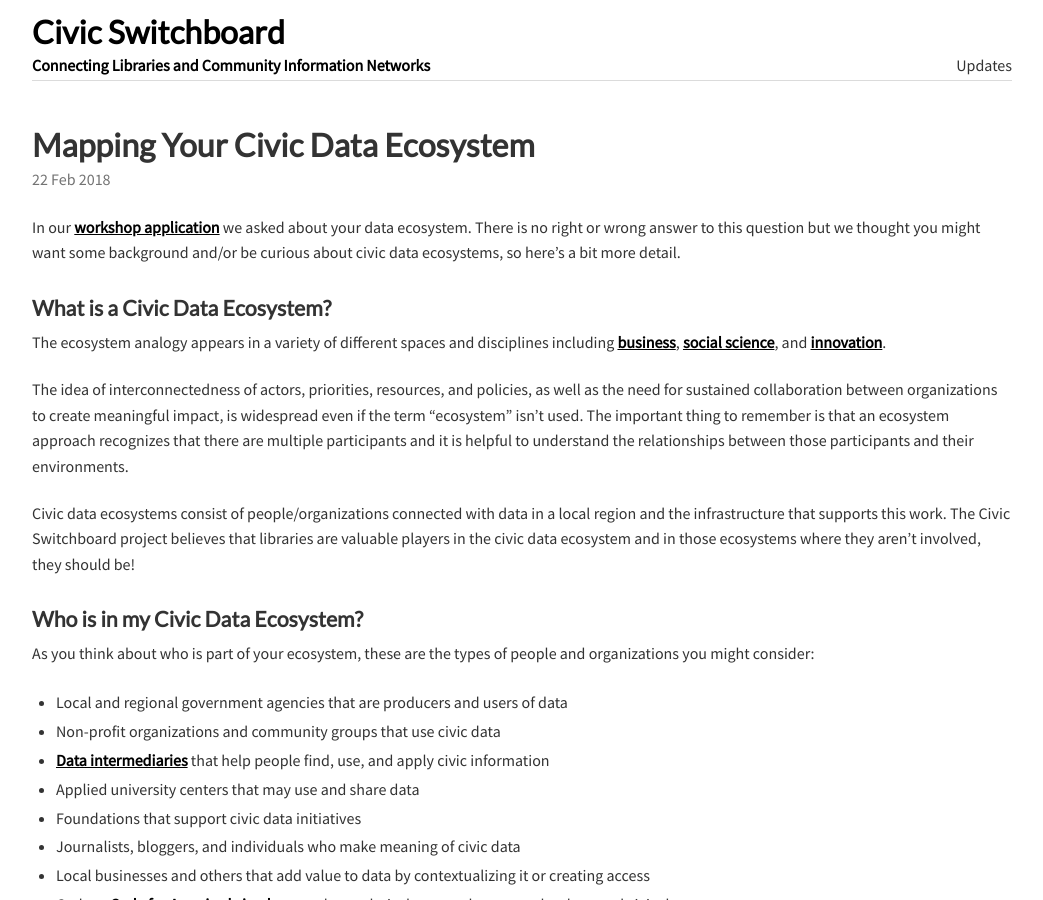
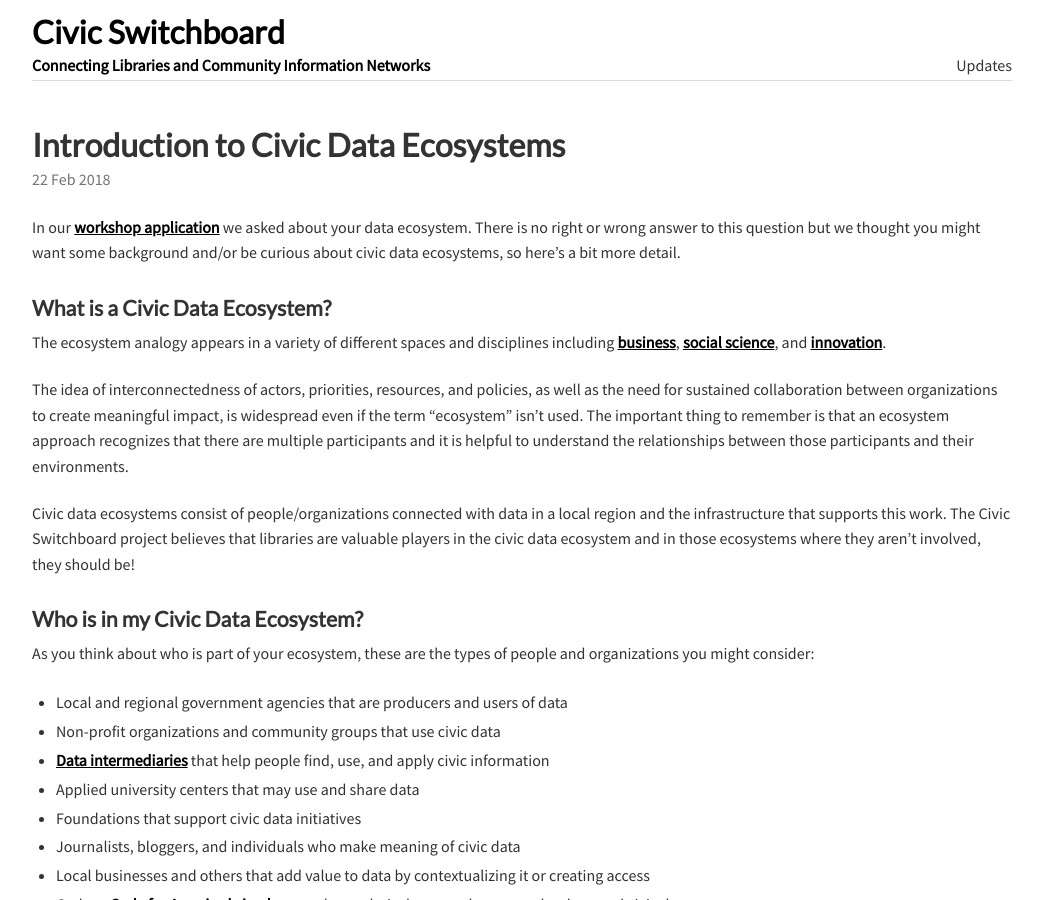
Before and after one commit to civic-switchboard/civic-switchboard.github.io.first, a Jekyll site: the page built from _posts/2018-02-22-post_4.md, in a window 1280 px wide and 900 px high. Shown: the whole window, without its empty margins (118-1161 px from the left). Built offline with Jekyll 4.4.1, drawn with Linux system fonts in a browser that asks for light colours.

Commit message:
Update 2018-02-22-post_4.md

```diff
--- a/_posts/2018-02-22-post_4.md
+++ b/_posts/2018-02-22-post_4.md
@@ -1,7 +1,7 @@
 ---
-title: "Civic Switchboard: Mapping Your Civic Data Ecosystem"
+title: "Civic Switchboard: Introduction to Civic Data Ecosystems"
 description: Introduction to civic data ecosystems
-header: "Mapping Your Civic Data Ecosystem"
+header: "Introduction to Civic Data Ecosystems"
 ---
 
 In our [workshop application](https://goo.gl/forms/L34ONwHdDntleT442) we asked about your data ecosystem. There is no right or wrong answer to this question but we thought you might want some background and/or be curious about civic data ecosystems, so here’s a bit more detail.
```
